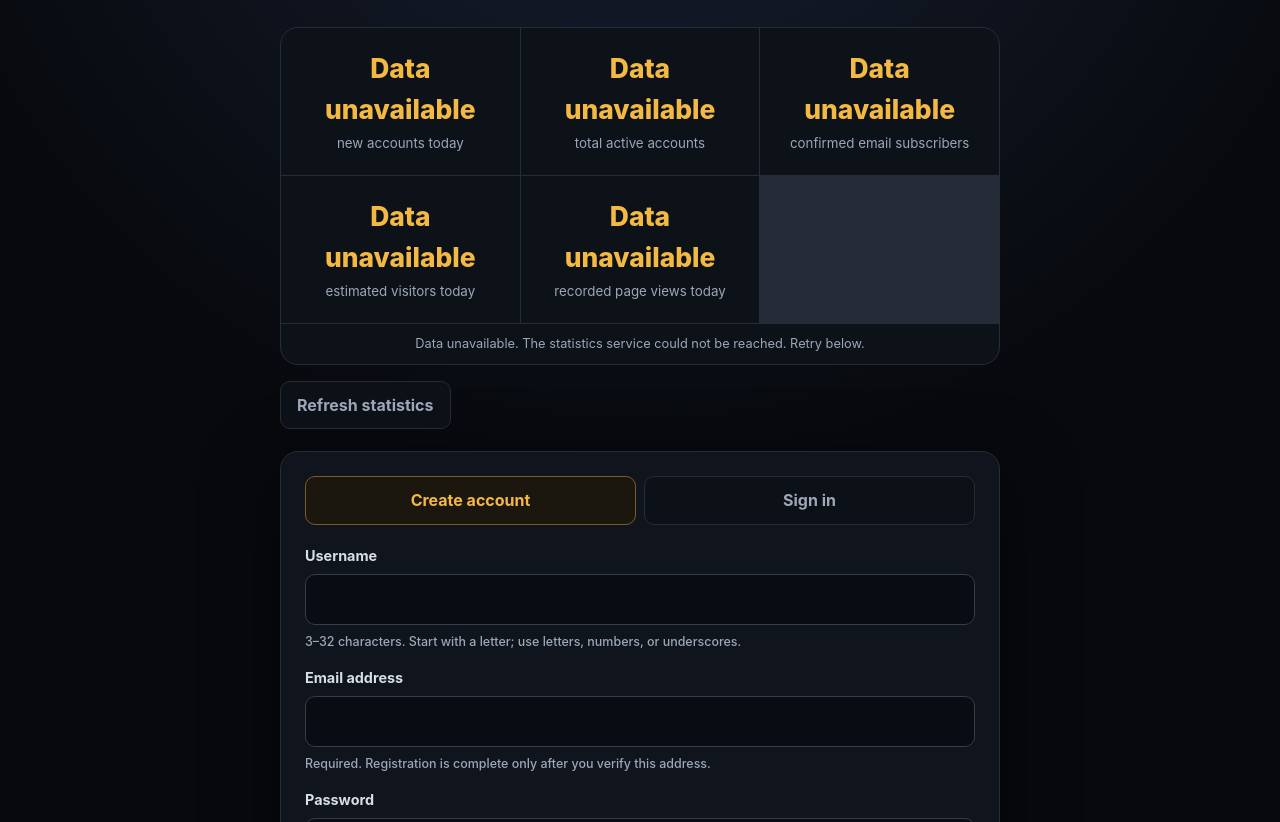
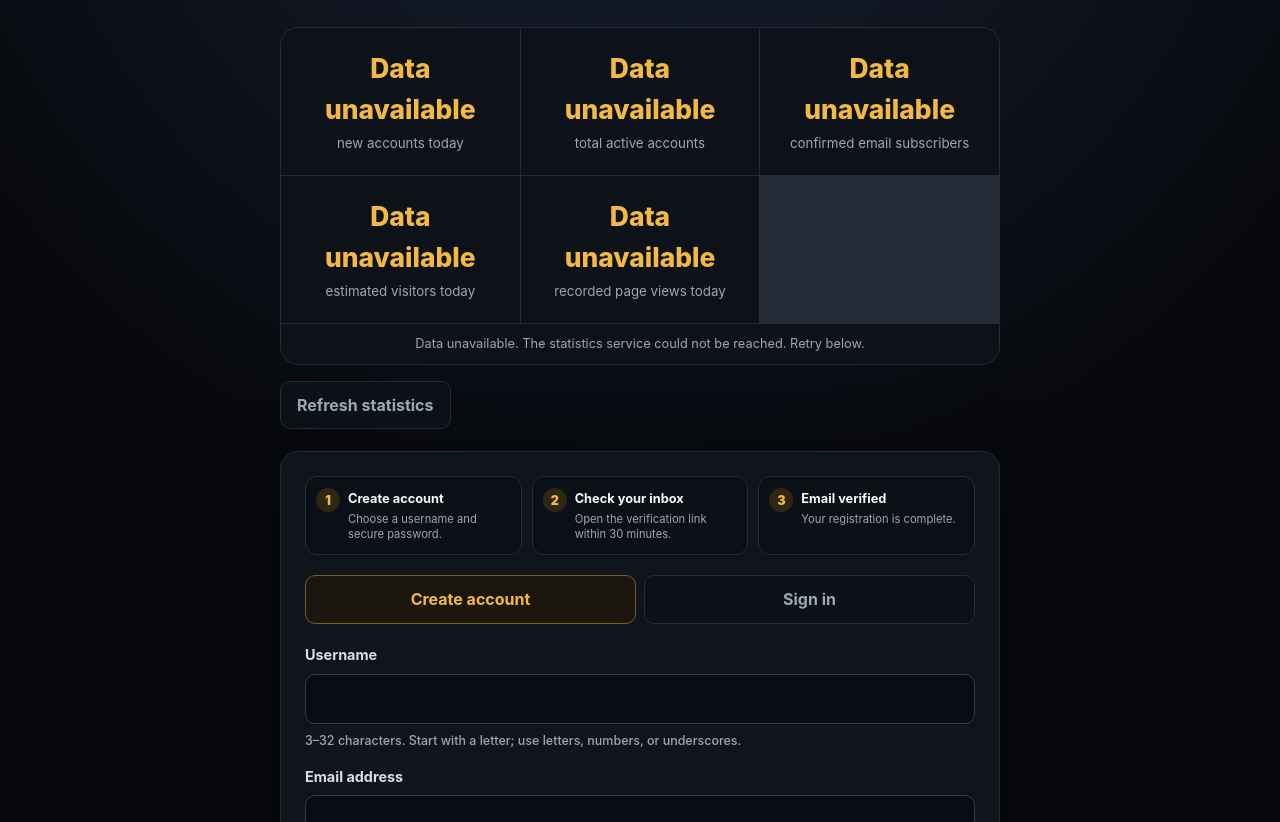
Before and after one commit to vitalydz/btc2g.github.io, a website with bundled scripts: page cloudflare/auth/public/index.html in a window 1280 px wide. Shown: the part 278-1100 px from the top of the page. Built offline with nearby package versions, Linux system fonts and the light colour scheme; files whose address does not match are found by name.

Commit message:
Clarify email verification onboarding

```diff
--- a/cloudflare/auth/public/account.css
+++ b/cloudflare/auth/public/account.css
@@ -16,6 +16,12 @@ h1 { margin:.25rem 0 .65rem; font-size:clamp(2rem,8vw,3.7rem); line-height:1.02;
 .stats small { color:var(--muted); }
 .stats>p { grid-column:1/-1; margin:0; padding:10px 14px; background:#0d1118; color:var(--muted); font-size:.8rem; text-align:center; }
 .card { margin-top:22px; padding:24px; border:1px solid var(--line); border-radius:18px; background:rgba(17,21,29,.94); box-shadow:0 22px 70px #0008; }
+.registration-steps { display:grid; grid-template-columns:repeat(3,1fr); gap:10px; margin:0 0 20px; padding:0; list-style:none; counter-reset:registration-step; }
+.registration-steps li { position:relative; min-width:0; padding:12px 10px 12px 42px; border:1px solid var(--line); border-radius:12px; background:#0b0f16; counter-increment:registration-step; }
+.registration-steps li::before { content:counter(registration-step); position:absolute; inset-inline-start:10px; top:11px; display:grid; place-items:center; width:24px; height:24px; border-radius:50%; background:#302713; color:var(--gold); font-size:.78rem; font-weight:900; }
+.registration-steps strong,.registration-steps span { display:block; overflow-wrap:anywhere; }
+.registration-steps strong { font-size:.8rem; }
+.registration-steps span { margin-top:3px; color:var(--muted); font-size:.7rem; line-height:1.35; }
 .tabs { display:grid; grid-template-columns:1fr 1fr; gap:8px; margin-bottom:20px; }
 .tab,.secondary { border:1px solid var(--line); border-radius:10px; background:#0c1017; color:var(--muted); padding:11px 16px; font:inherit; font-weight:700; cursor:pointer; }
 .tab.active { border-color:#795d24; color:var(--gold); background:#1b170e; }
@@ -49,4 +55,4 @@ textarea { resize:vertical; min-height:96px; }
 #idea-list p { grid-column:1/-1; margin:6px 0 0; color:var(--muted); font-size:.85rem; }
 .admin-link { display:block; width:max-content; margin:0 auto 14px; font-weight:800; }
 .disclaimer { margin:24px auto 0; max-width:620px; color:#778294; font-size:.78rem; text-align:center; }
-@media (max-width:560px) { .shell{width:min(100% - 20px,720px);padding-top:18px}.hero{padding:40px 8px 24px}.stats{grid-template-columns:1fr}.stats>p{grid-column:auto}.card{padding:18px}.stats>div{padding:14px 10px} }
+@media (max-width:560px) { .shell{width:min(100% - 20px,720px);padding-top:18px}.hero{padding:40px 8px 24px}.stats{grid-template-columns:1fr}.stats>p{grid-column:auto}.card{padding:18px}.stats>div{padding:14px 10px}.registration-steps{grid-template-columns:1fr}.registration-steps li{min-height:54px} }
--- a/cloudflare/auth/public/index.html
+++ b/cloudflare/auth/public/index.html
@@ -28,6 +28,11 @@
     <p><button class="secondary" id="refresh-stats" type="button">Refresh statistics</button></p>
 
     <section class="card" id="account-card">
+      <ol class="registration-steps" aria-label="Registration steps">
+        <li><strong>Create account</strong><span>Choose a username and secure password.</span></li>
+        <li><strong>Check your inbox</strong><span>Open the verification link within 30 minutes.</span></li>
+        <li><strong>Email verified</strong><span>Your registration is complete.</span></li>
+      </ol>
       <div class="tabs" role="tablist" aria-label="Account action">
         <button class="tab active" type="button" data-mode="register" role="tab" aria-selected="true">Create account</button>
         <button class="tab" type="button" data-mode="login" role="tab" aria-selected="false">Sign in</button>
```
Also changed, not shown: cloudflare/auth/tests/ui.test.mjs (+12 -0 lines), index.html (+1 -1 lines), 2 other files.
